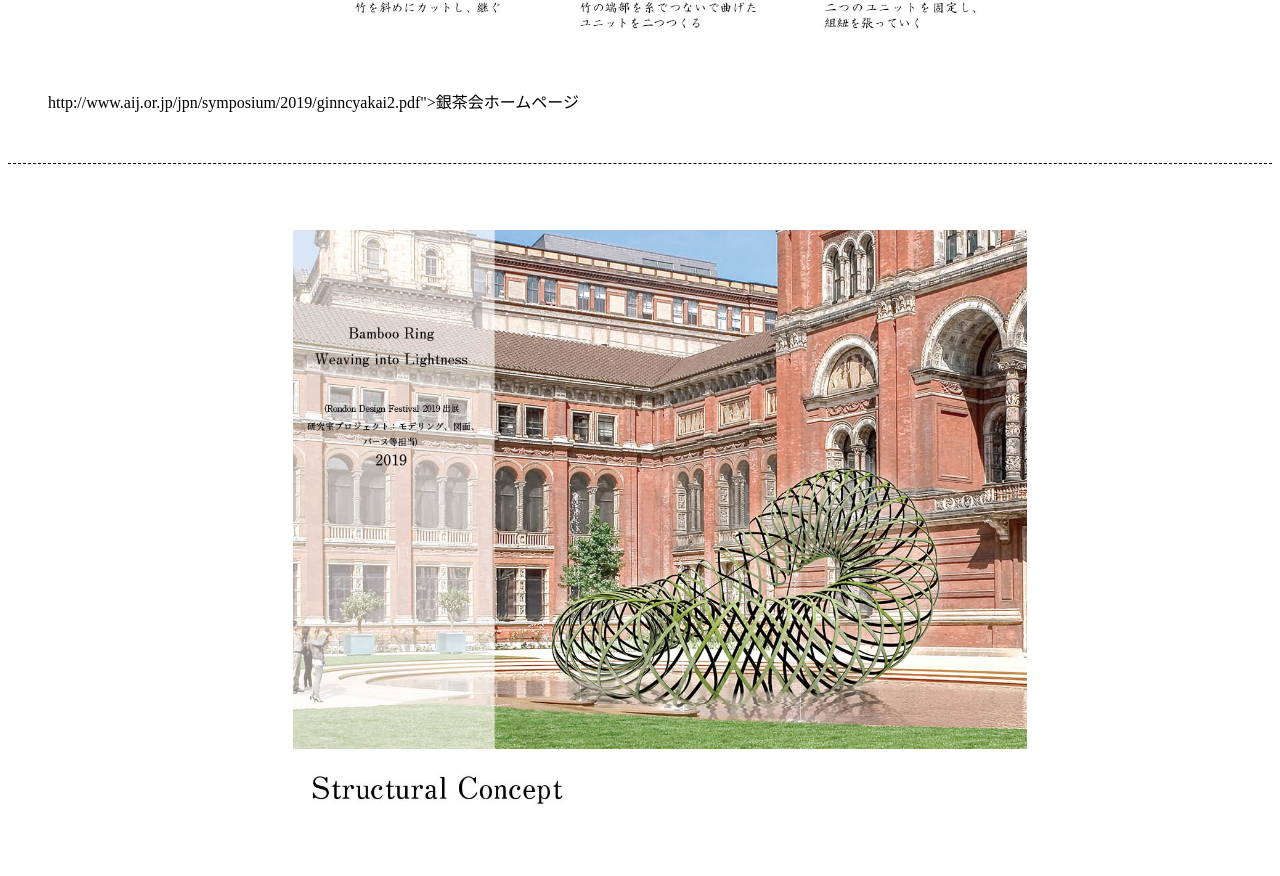
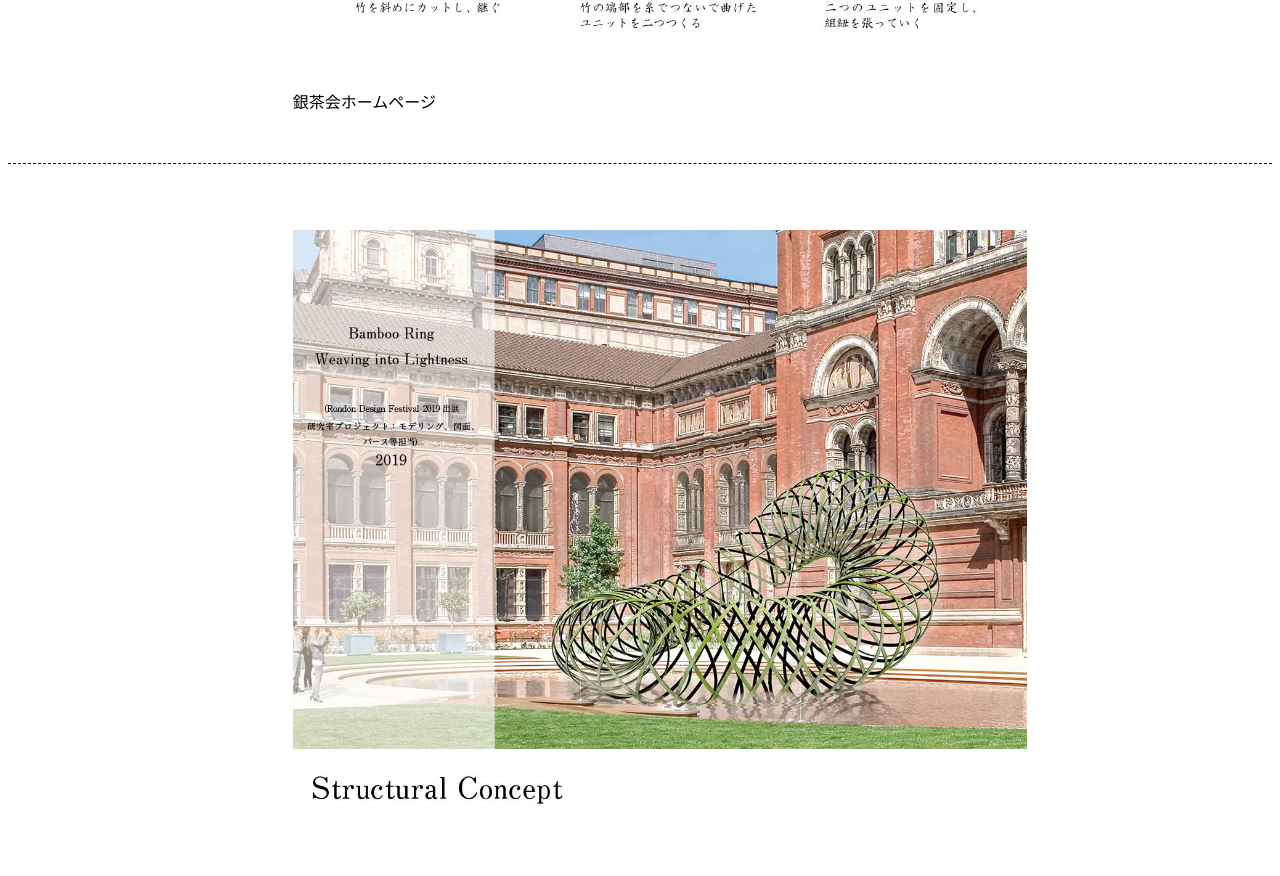
Before and after one commit to hirokiawaji/hirokiawaji_works.github.io, a plain HTML site: page index.html in a window 1280 px wide. Shown: the part 5384-6260 px from the top of the page. Drawn offline with Linux system fonts and the light colour scheme.

Commit message:
Update index.html

```diff
--- a/index.html
+++ b/index.html
@@ -33,7 +33,7 @@
           <li><img src="PORTFOLIO13.jpg" width="100%"></li>
           <li><img src="PORTFOLIO14.jpg" width="100%"></li>
           <li><img src="PORTFOLIO15.jpg" width="100%"></li>
-          http://www.aij.or.jp/jpn/symposium/2019/ginncyakai2.pdf">銀茶会ホームページ</a></li>
+          <li><a href="http://www.aij.or.jp/jpn/symposium/2019/ginncyakai2.pdf">銀茶会ホームページ</a></li>
         </ul>
         <ul class="work3" id="work3">
           <li><img src="PORTFOLIO16.jpg" width="100%"></li>
```
